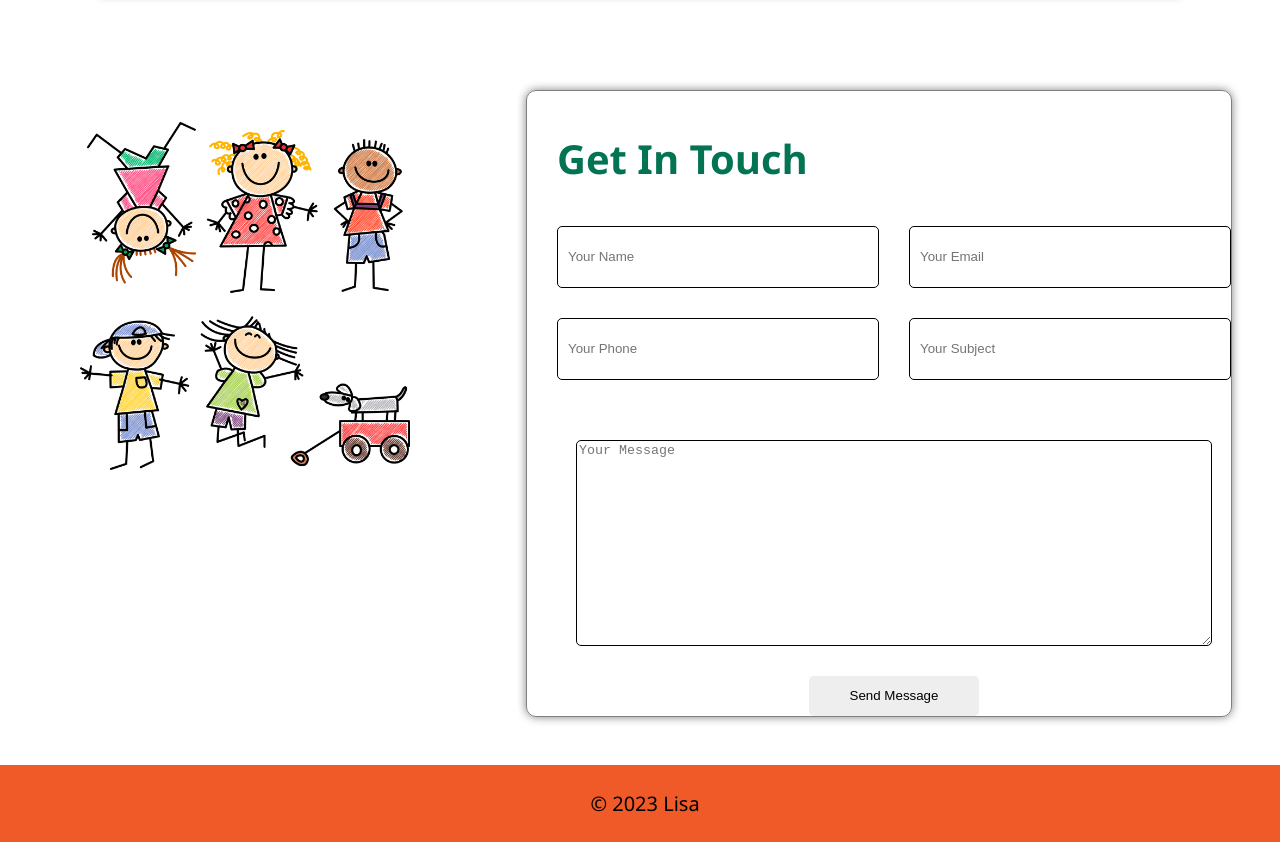
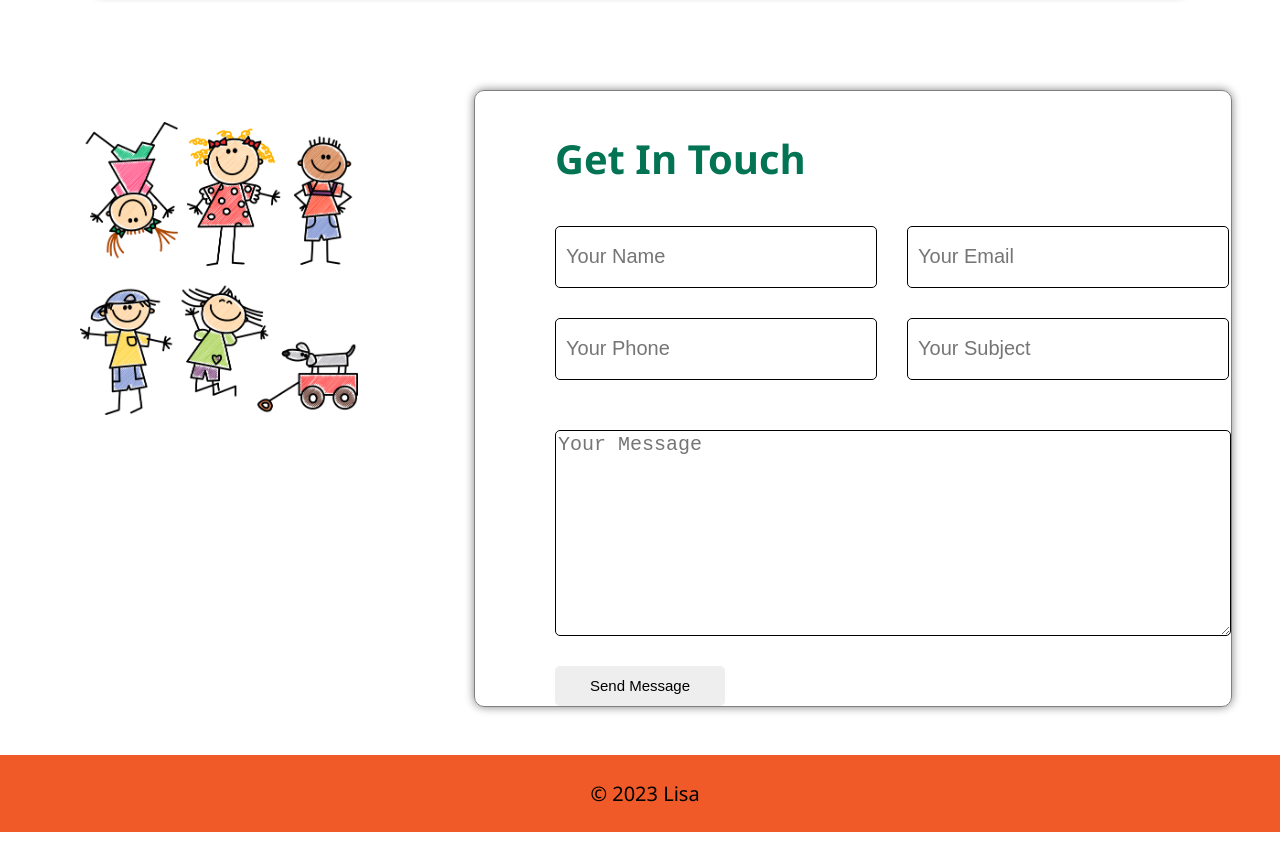
Before and after one commit to Lisa-cai/lisacai2023.github.io, a plain HTML site: page contact.html in a window 1280 px wide. Shown: the part 500-1342 px from the top of the page. Drawn offline with nearby package versions, Linux system fonts and the light colour scheme; a web font is replaced by a local one.

Commit message:
add picture

```diff
--- a/style.css
+++ b/style.css
@@ -256,7 +256,7 @@ footer{
 }
 
 .contact-detail .cotact-detail-title{
-    margin-left: 30px;
+    margin-left: 80px;
 }
 
 
@@ -272,7 +272,7 @@ footer{
     align-items: center;
     gap: 30px;
     padding-top: 0px;
-    padding-left: 30px;
+    padding-left: 80px;
     padding-bottom: 30px;
 
 }
@@ -282,7 +282,7 @@ footer{
     justify-content: left;
     align-items: center;
     gap: 30px;
-    padding-left: 30px;
+    padding-left: 80px;
     padding-top: 0px;
     padding-bottom: 30px;
 }
@@ -294,7 +294,8 @@ footer{
     padding: 10px;
     border: 1px solid black;
     border-radius: 5px;
-    color: red;
+    color: black;
+    font-size: 20px;
 }
 
 .inputbox2 input{
@@ -304,24 +305,26 @@ footer{
     border: 1px solid black;
     border-radius: 5px;
     color: black;
+    font-size: 20px;
 }
 
 .input-msg{
     display: flex;
     justify-content: left;
-    align-items: center;
+    /* align-items: center; */
     flex-direction: column;
-    margin-top: 30px;
+    margin-top: 20px;
     gap:30px;
-    padding-left: 30px;
+    padding-left: 80px;
 }
 
 .input-msg textarea{
     height: 200px;
-    width: 630px;
+    width: 670px;
     color: black;
     border: 1px solid black;
     border-radius: 5px;
+    font-size: 20px;
 }
 
 .input-msg button{
@@ -330,5 +333,9 @@ footer{
     background:#eeeeee;
     border: none;
     border-radius: 5px;
+    font-size: 15px;
+}
 
-}
+.input-msg button:hover {
+    background:#f05a28
+  }
```
Also changed, not shown: Image/sunflower-2507845_1280.png (added).
